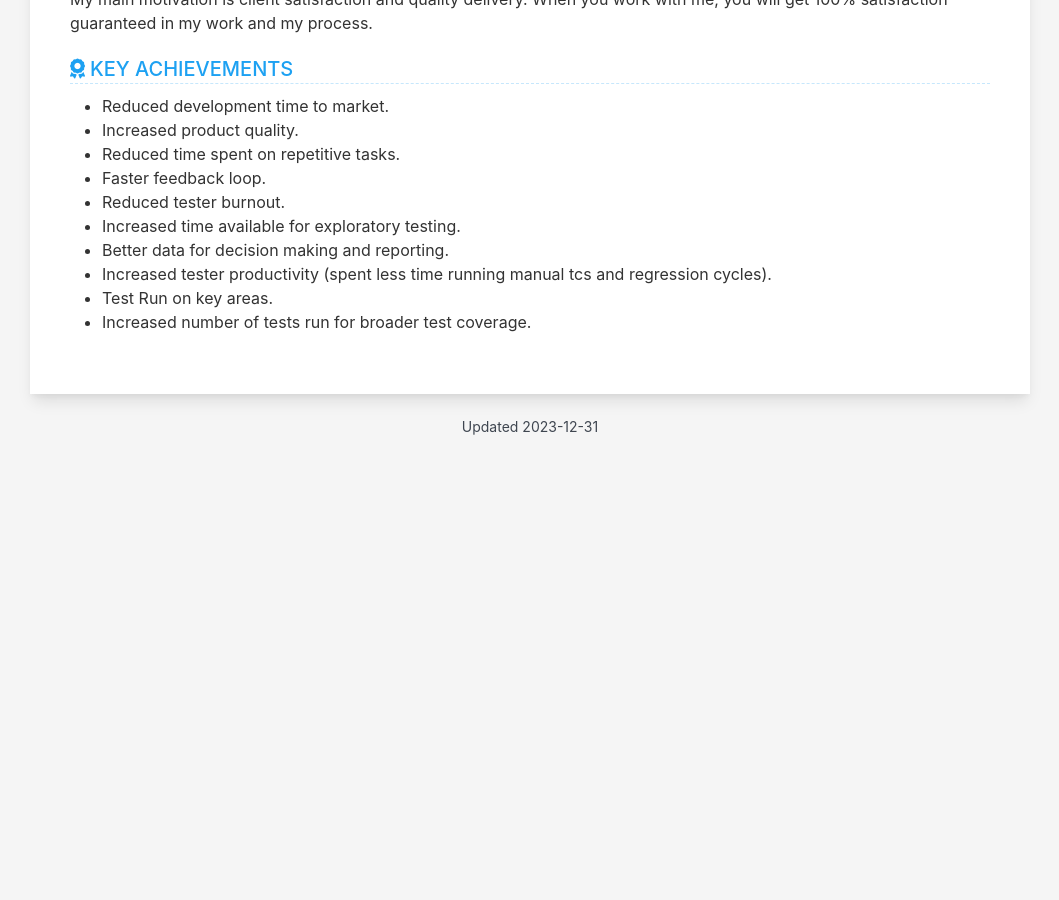
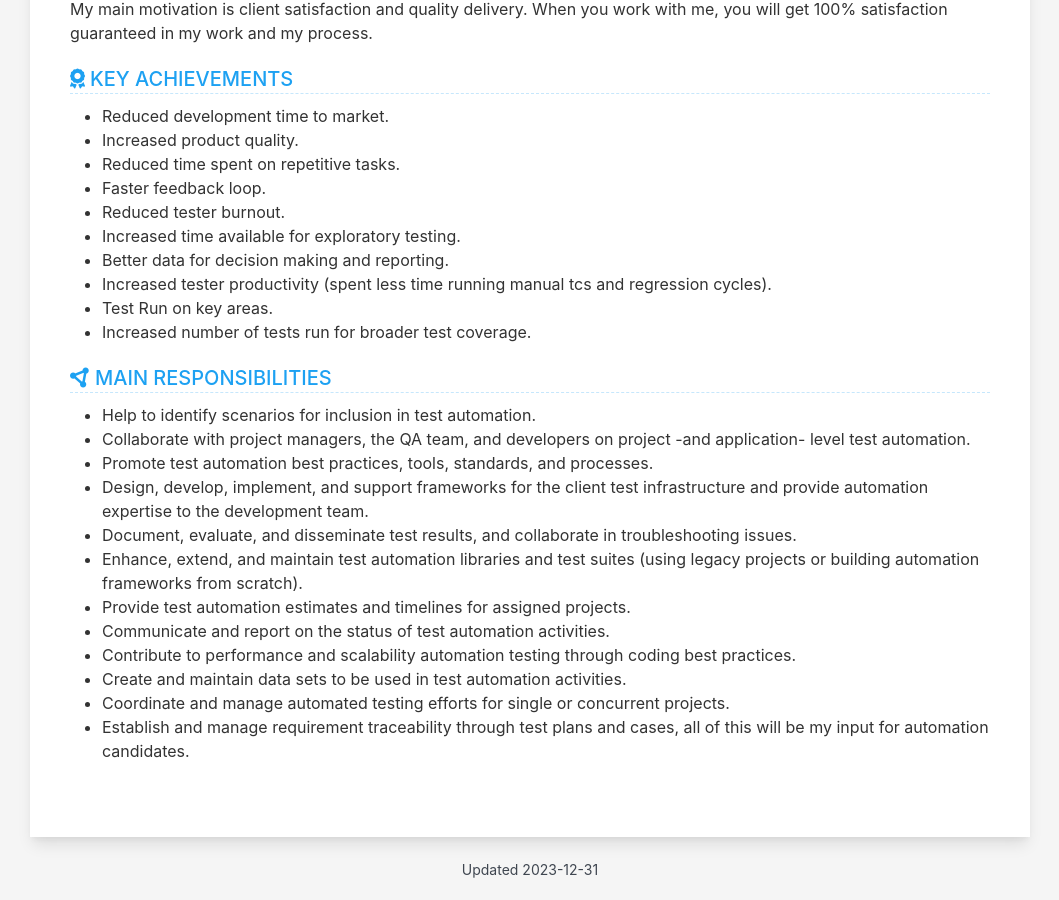
Before and after one commit to cvera08/short-resume, a Jekyll site: the page built from index.html, in a window 1280 px wide and 900 px high, scrolled down 1096 px. Shown: the whole window, without its empty margins (110-1169 px from the left). Built offline with Jekyll 4.4.1, drawn with Linux system fonts in a browser that asks for light colours; before the commit the page ends 1553 px from its top, so only the background shows below that.

Commit message:
feat: main responsibilities

```diff
--- a/_data/data.yml
+++ b/_data/data.yml
@@ -74,3 +74,22 @@ award:
     - Increased tester productivity (spent less time running manual tcs and regression cycles).
     - Test Run on key areas.
     - Increased number of tests run for broader test coverage.
+
+reference:
+  show: true
+  order: 6
+  title: MAIN RESPONSIBILITIES
+  description: |
+    - Help to identify scenarios for inclusion in test automation.
+    - Collaborate with project managers, the QA team, and developers on project -and application- level test automation.
+    - Promote test automation best practices, tools, standards, and processes.
+    - Design, develop, implement, and support frameworks for the client test infrastructure and provide automation expertise to the development team.
+    - Document, evaluate, and disseminate test results, and collaborate in troubleshooting issues.
+    - Enhance, extend, and maintain test automation libraries and test suites (using legacy projects or building automation frameworks from scratch).
+    - Provide test automation estimates and timelines for assigned projects.
+    - Communicate and report on the status of test automation activities.
+    - Contribute to performance and scalability automation testing through coding best practices.
+    - Create and maintain data sets to be used in test automation activities.
+    - Coordinate and manage automated testing efforts for single or concurrent projects.
+    - Establish and manage requirement traceability through test plans and cases, all of this will be my input for automation candidates.
+    <br>
```
